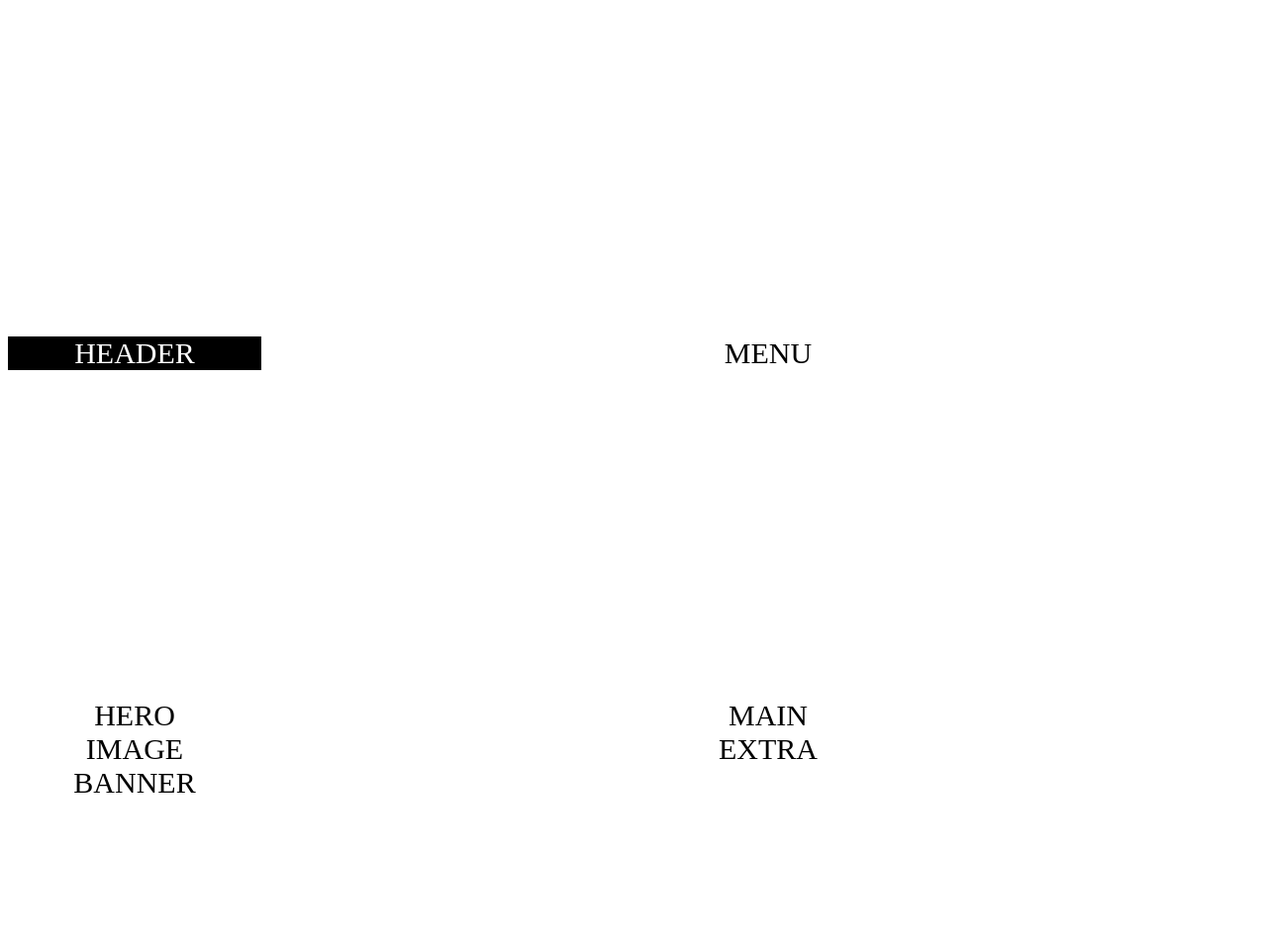
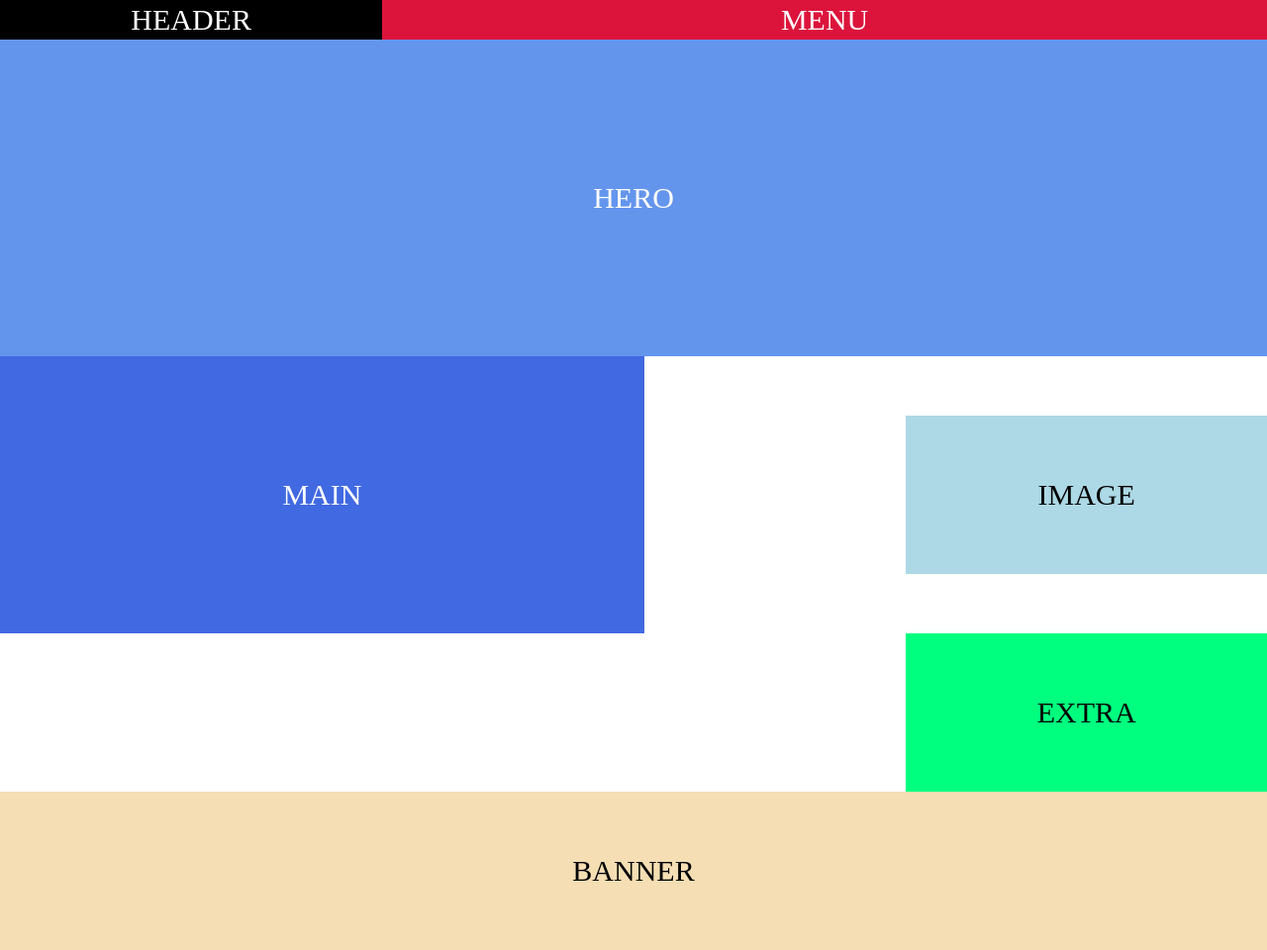
Before and after one commit to xavigalan/BOOTCAMP-Java24, a plain HTML site: page CSS/grid/gridejercicio/grid.html in a window 1280 px wide. Shown: the whole page at 99% size. Before the commit the page ends 816 px from the top, so only its background shows below. Drawn offline with Linux system fonts and the light colour scheme.

Commit message:
avance grid mediaquery desktop

```diff
--- a/CSS/grid/gridejercicio/grid.css
+++ b/CSS/grid/gridejercicio/grid.css
@@ -1,18 +1,67 @@
+@media (min-width: 769px) {
     body {
+        display: grid;
+        grid-template-columns: 5;
+        margin: 0px;
+        padding: 0px;
         width: 100vw;
-    height: 100vh;
-    display: grid;
-    grid-template-columns: 20% 80%;
-    grid-template-rows: 1fr;
         font-size: 30px;
         align-items: center;
     }
 
     .centrado {
+        align-content: center;
         text-align: center;
     }
 
     .header {
+        height: 5vh;
         background-color: black;
         color: white;
+        grid-column: 1/2;
     }
+
+    .menu {
+        height: 5vh;
+        background-color: crimson;
+        color: white;
+        grid-column: 2/5;
+    }
+
+    .hero {
+        height: 40vh;
+        background-color: cornflowerblue;
+        color: white;
+        grid-column: 1/5;
+    }
+
+    .main {
+        height: 35vh;
+        background-color: royalblue;
+        color: white;
+        grid-column: 1/3;
+    }
+
+    .image {
+        height: 20vh;
+        background-color: lightblue;
+        color: black;
+        grid-column-start: 4;
+        grid-row-start: 3 50%;
+    }
+
+    .extra {
+        height: 20vh;
+        background-color: springgreen;
+        color: black;
+        grid-column-start: 4;
+        grid-row-start: 3 50%;
+    }
+
+    .banner {
+        height: 20vh;
+        background-color:wheat;
+        color: black;
+        grid-column: 1/5;
+    }
+}
--- a/CSS/grid/gridejercicio/grid.html
+++ b/CSS/grid/gridejercicio/grid.html
@@ -12,22 +12,22 @@
     <div class="centrado header">
         HEADER
     </div>
-    <div class="centrado">
+    <div class="centrado menu">
         MENU
     </div>
-    <div class="centrado">
+    <div class="centrado hero">
         HERO
     </div>
-    <div class="centrado">
+    <div class="centrado main">
         MAIN
     </div>
-    <div class="centrado">
+    <div class="centrado image">
         IMAGE
     </div>
-    <div class="centrado">
+    <div class="centrado extra">
         EXTRA
     </div>
-    <div class="centrado">
+    <div class="centrado banner">
         BANNER
     </div>
 </body>
```
Lines whose indentation alone changed are shown as unchanged.
